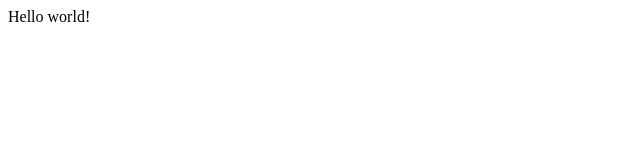
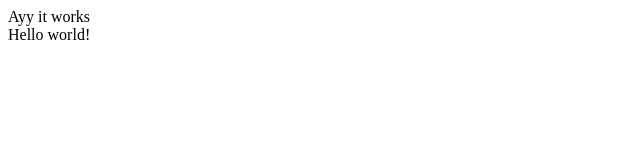
Before and after one commit to Rayhawk11/Rayhawk11.github.io, a plain HTML site: page index.html in a window 1280 px wide. Shown: the full height of the page, 0-640 px from the left. Drawn offline with Linux system fonts and the light colour scheme.

Commit message:
Added a header to index.html

```diff
--- a/index.html
+++ b/index.html
@@ -4,6 +4,7 @@
 <meta charset="ISO-8859-1">
 <title>Insert title here</title>
 </head>
+<header>Ayy it works</header>
 <body>
 Hello world!
 </body>
```
